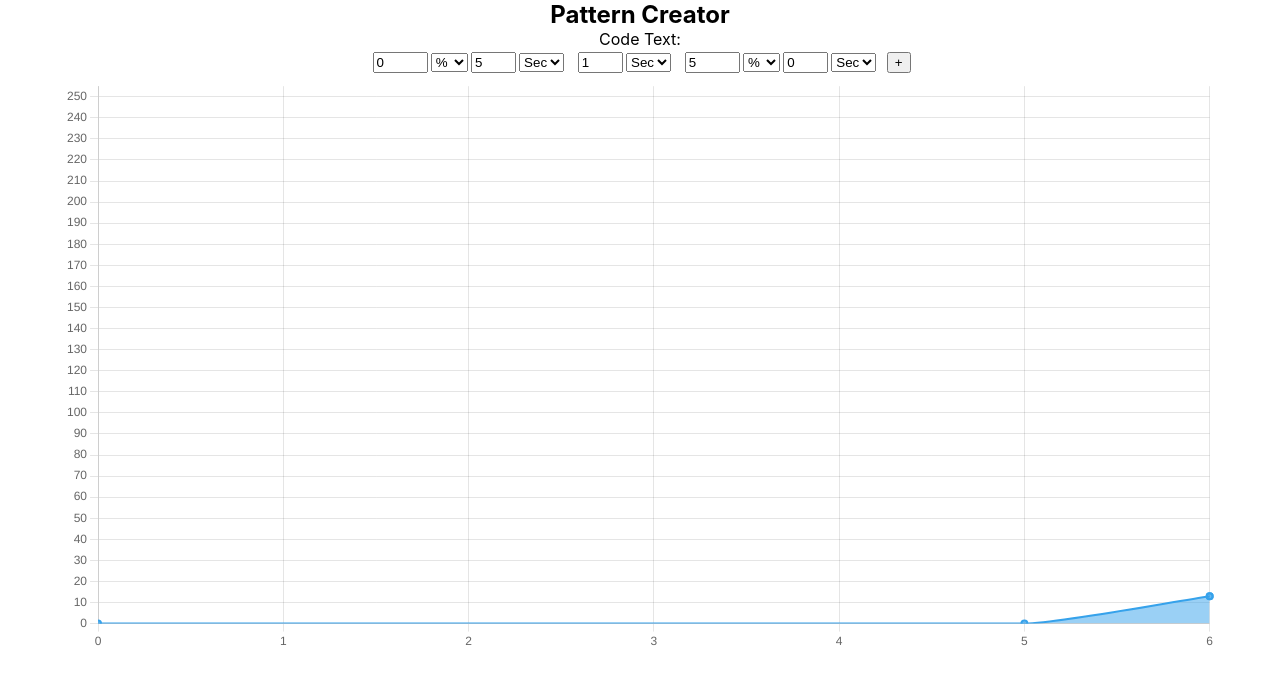
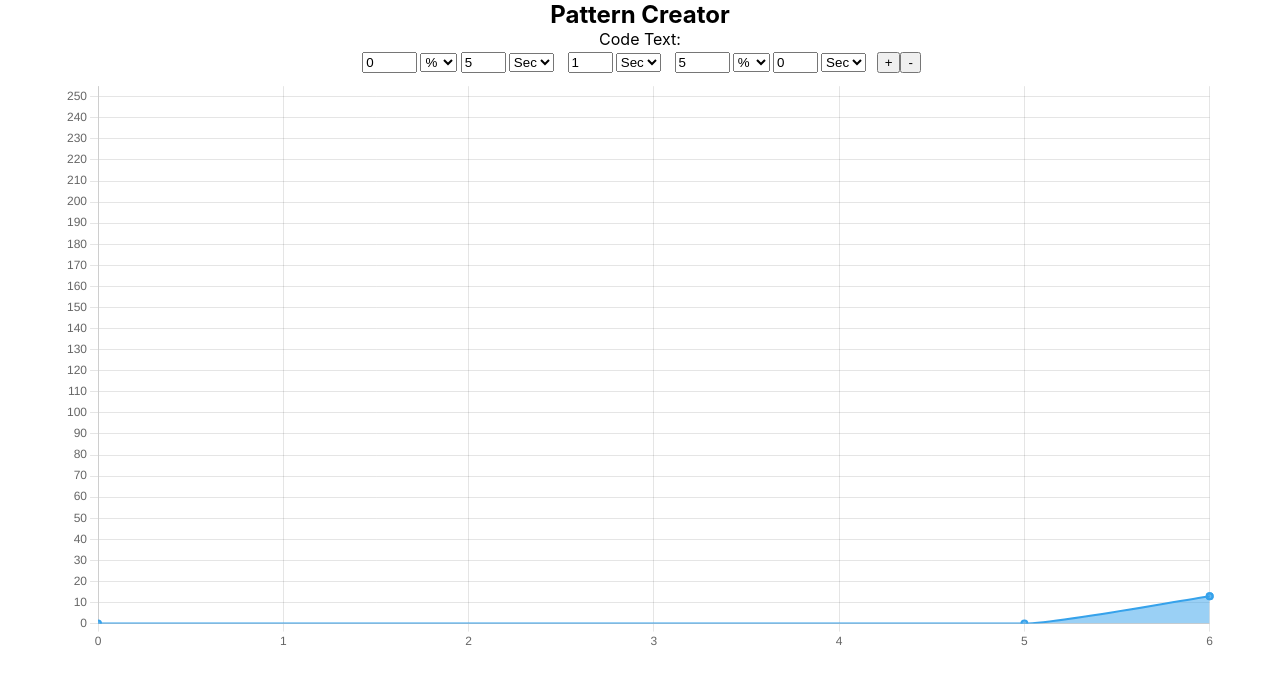
Before and after one commit to TheBoundBandit/Controller-Tools, a React (Create React App) app in the folder client/: page / in a window 1280 px wide. Shown: the top 684 px of the page. Built offline with nearby package versions, Linux system fonts and the light colour scheme.

Commit message:
Added remove segment button

```diff
--- a/client/src/pages/patternCreator.js
+++ b/client/src/pages/patternCreator.js
@@ -33,7 +33,7 @@ export default function PatternCreator() {
         unit: 'sec'
     }]);
 
-    function handleChange(event){
+    function handleChange(event) {
         const { name, value } = event.target;
         let type = name.match(/(speed|duration|transition|unit)(?=[\d]+)/gm)[0];
         let index = name.match(/(?<=speed|duration|transition|unit)[\d]+/gm)[0];
@@ -47,10 +47,10 @@ export default function PatternCreator() {
             newEntry[index] = ({ ...entry[index], value: value });
         }
         setEntry(newEntry);
-        setCode({...code, primary: generateCode(newEntry), readOut: generateCode(newEntry, true)});
+        setCode({ ...code, primary: generateCode(newEntry), readOut: generateCode(newEntry, true) });
     }
 
-    function addSegment(event){
+    function addSegment(event) {
         event.preventDefault();
         let newEntry = entry;
         newEntry.push({
@@ -60,8 +60,8 @@ export default function PatternCreator() {
         });
         newEntry.push({
             type: 'speed',
-            value: `${entry[entry.length-3].value}`,
-            unit: `${entry[entry.length-3].unit}`
+            value: `${entry[entry.length - 3].value}`,
+            unit: `${entry[entry.length - 3].unit}`
         });
         newEntry.push({
             type: 'duration',
@@ -70,11 +70,24 @@ export default function PatternCreator() {
         });
 
         setEntry(newEntry);
-        setCode({...code, primary: generateCode(newEntry), readOut: generateCode(newEntry, true)});
+        setCode({ ...code, primary: generateCode(newEntry), readOut: generateCode(newEntry, true) });
     }
 
-    function generateCode(list, extended=false) {
-        let newCode = extended ? 'Set the vibe to ': '';
+    function removeSegment(event) {
+        event.preventDefault();
+        let newEntry = entry;
+        if (newEntry.length > 4) {
+            newEntry.pop();
+            newEntry.pop();
+            newEntry.pop();
+        }
+
+        setEntry(newEntry);
+        setCode({ ...code, primary: generateCode(newEntry), readOut: generateCode(newEntry, true) });
+    }
+
+    function generateCode(list, extended = false) {
+        let newCode = extended ? 'Set the vibe to ' : '';
         list.forEach(item => {
             let val = '';
             if (item.type === 'speed') {
@@ -115,7 +128,7 @@ export default function PatternCreator() {
         return `${newValue}`;
     }
 
-    function getStep(itemType){
+    function getStep(itemType) {
         switch (itemType) {
             case '%':
                 return 'any'
@@ -124,7 +137,7 @@ export default function PatternCreator() {
         }
     }
 
-    function getMax(itemType){
+    function getMax(itemType) {
         switch (itemType) {
             case '%':
                 return '100.00'
@@ -143,7 +156,7 @@ export default function PatternCreator() {
             <form>
                 {(entry || []).map((item, index) => (
                     <>
-                    <input key={index} className={item.type} name={`${item.type}${index}`} value={item.value} type='number' min='0' max={getMax(item.unit)} step={getStep(item.unit)} onChange={handleChange} autoComplete='off'/>
+                        <input key={index} className={item.type} name={`${item.type}${index}`} value={item.value} type='number' min='0' max={getMax(item.unit)} step={getStep(item.unit)} onChange={handleChange} autoComplete='off' />
                         <select key={`unit${index}`} name={`unit${index}`} onChange={handleChange} value={item.unit}>
                             {item.type === 'speed' ? <option key={`${index}UnitChoice1`} value='int'>Int</option> : <></>}
                             {item.type === 'speed' ? <option key={`${index}UnitChoice2`} value='%'>%</option> : <></>}
@@ -153,8 +166,9 @@ export default function PatternCreator() {
                     </>
                 ))}
                 <button onClick={addSegment}>+</button>
+                <button onClick={removeSegment}>-</button>
             </form>
-            <PatternGraph entries={entry}/>
+            <PatternGraph entries={entry} />
         </main>
     );
 }
```
Lines whose indentation alone changed are shown as unchanged.
